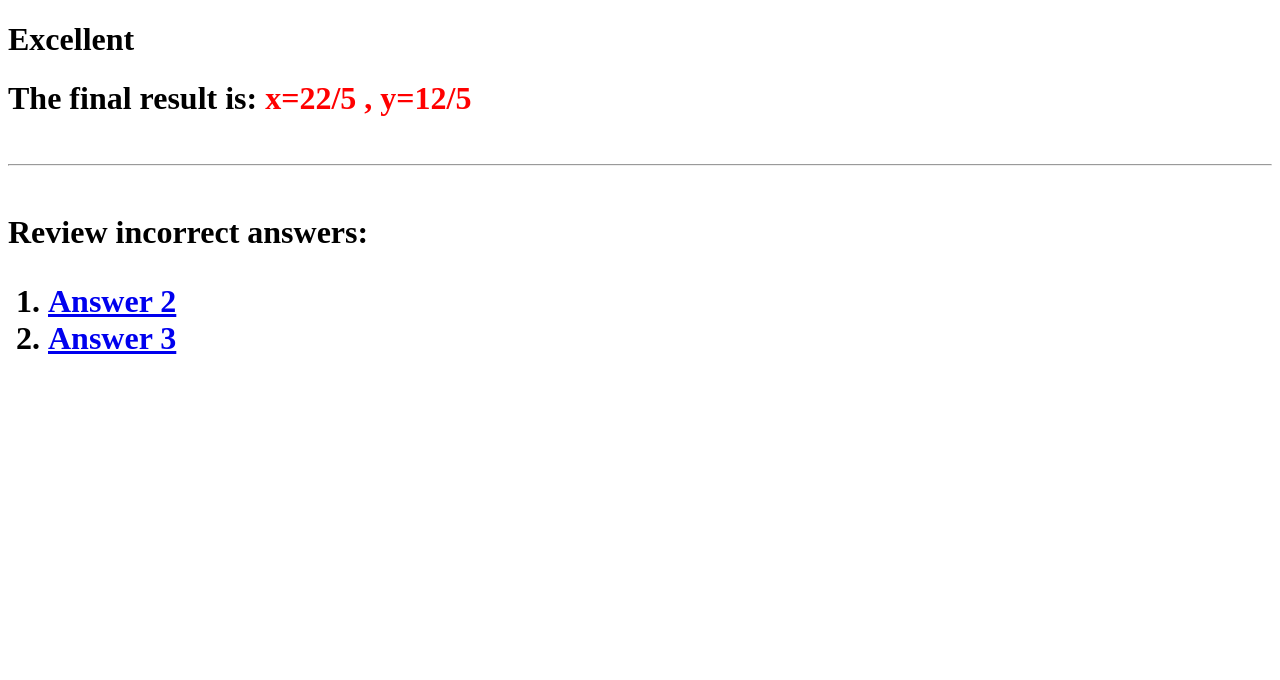
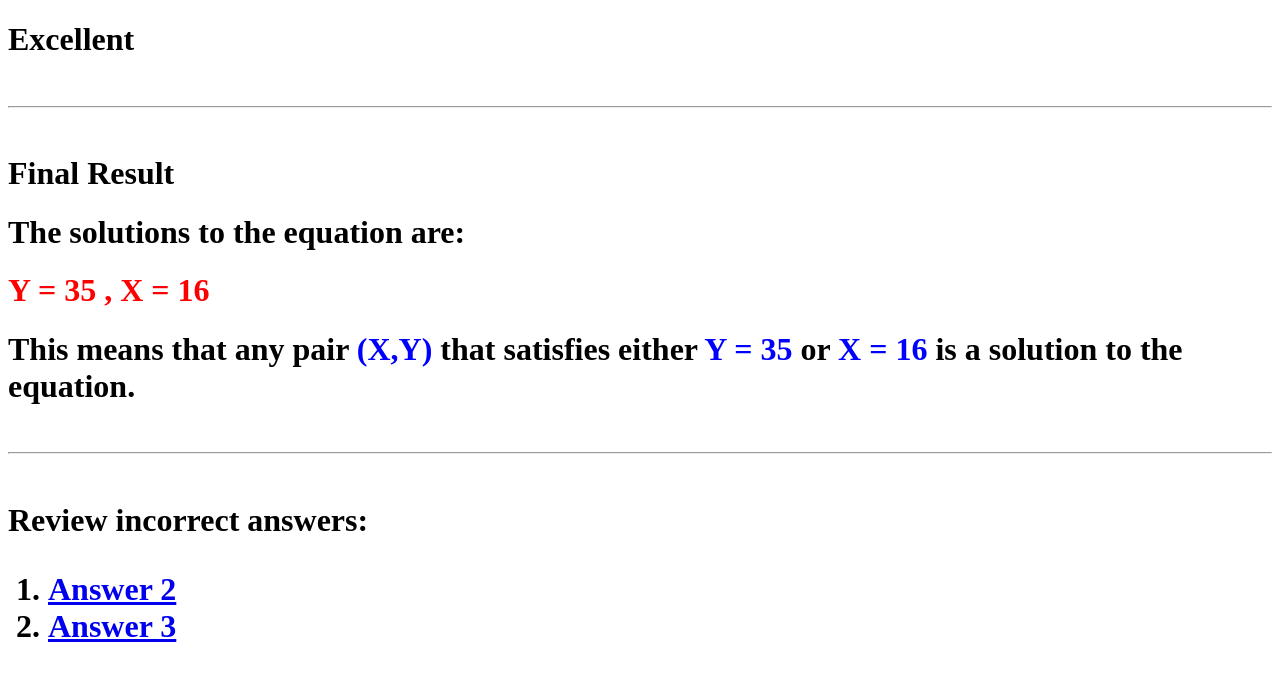
Before and after one commit to hdpa12/S11, a plain HTML site: page index.html in a window 1280 px wide. Drawn offline with Linux system fonts and the light colour scheme.

Commit message:
Add files via upload

```diff
--- a/index.html
+++ b/index.html
@@ -10,7 +10,14 @@
 
 <h1>Excellent</h1>
 
-<h1>The final result is: <font color="red">x=22/5 , y=12/5</font></h1>
+<br>
+<hr>
+<br>
+
+<h1>Final Result</h1>
+<h1>The solutions to the equation are:</h1>
+<h1><font color="red">Y = 35 , X = 16</font></h1>
+<h1>This means that any pair <font color="blue">(X,Y)</font> that satisfies either <font color="blue">Y = 35</font> or <font color="blue">X = 16</font> is a solution to the equation.</h1>
 
 <br>
 <hr>
```
